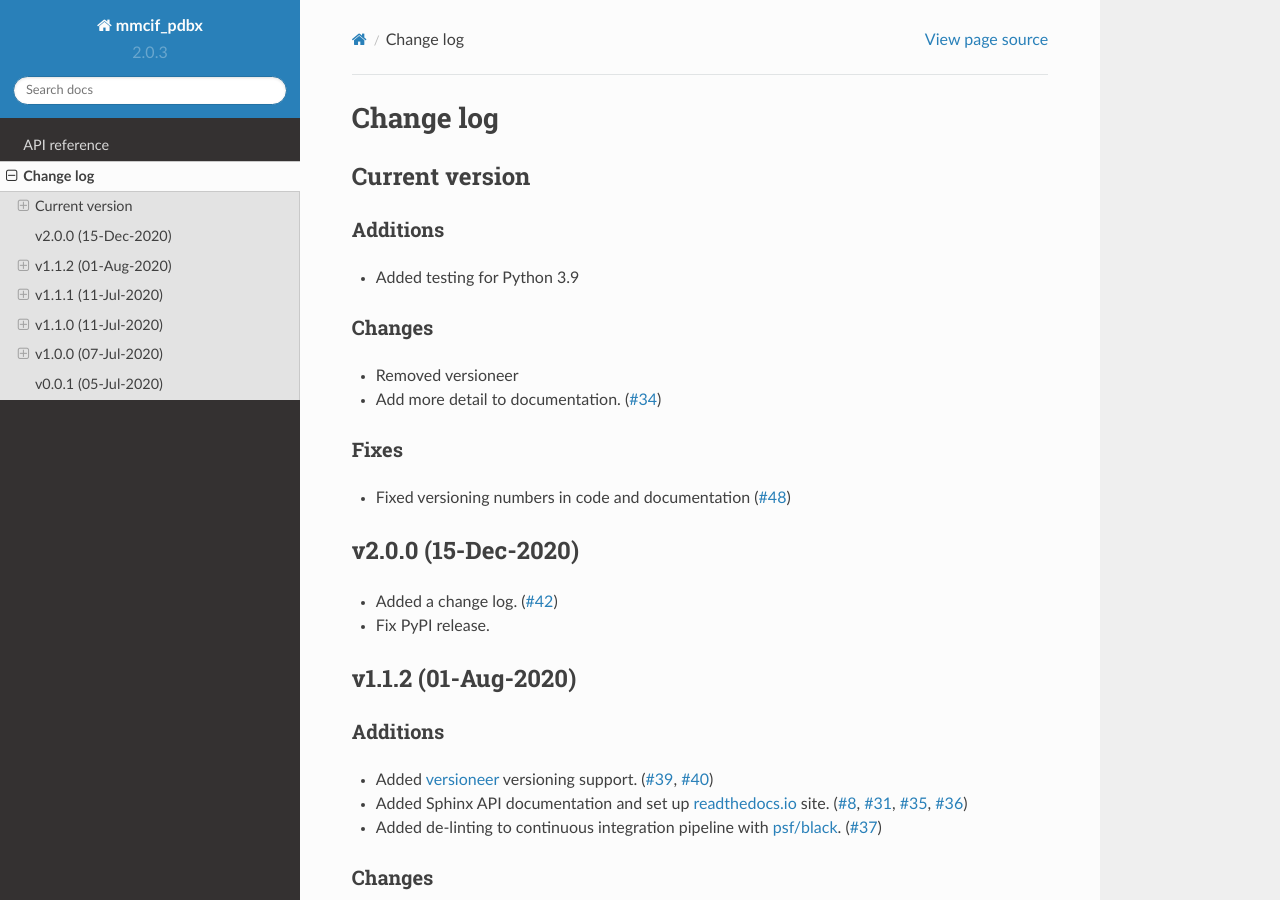
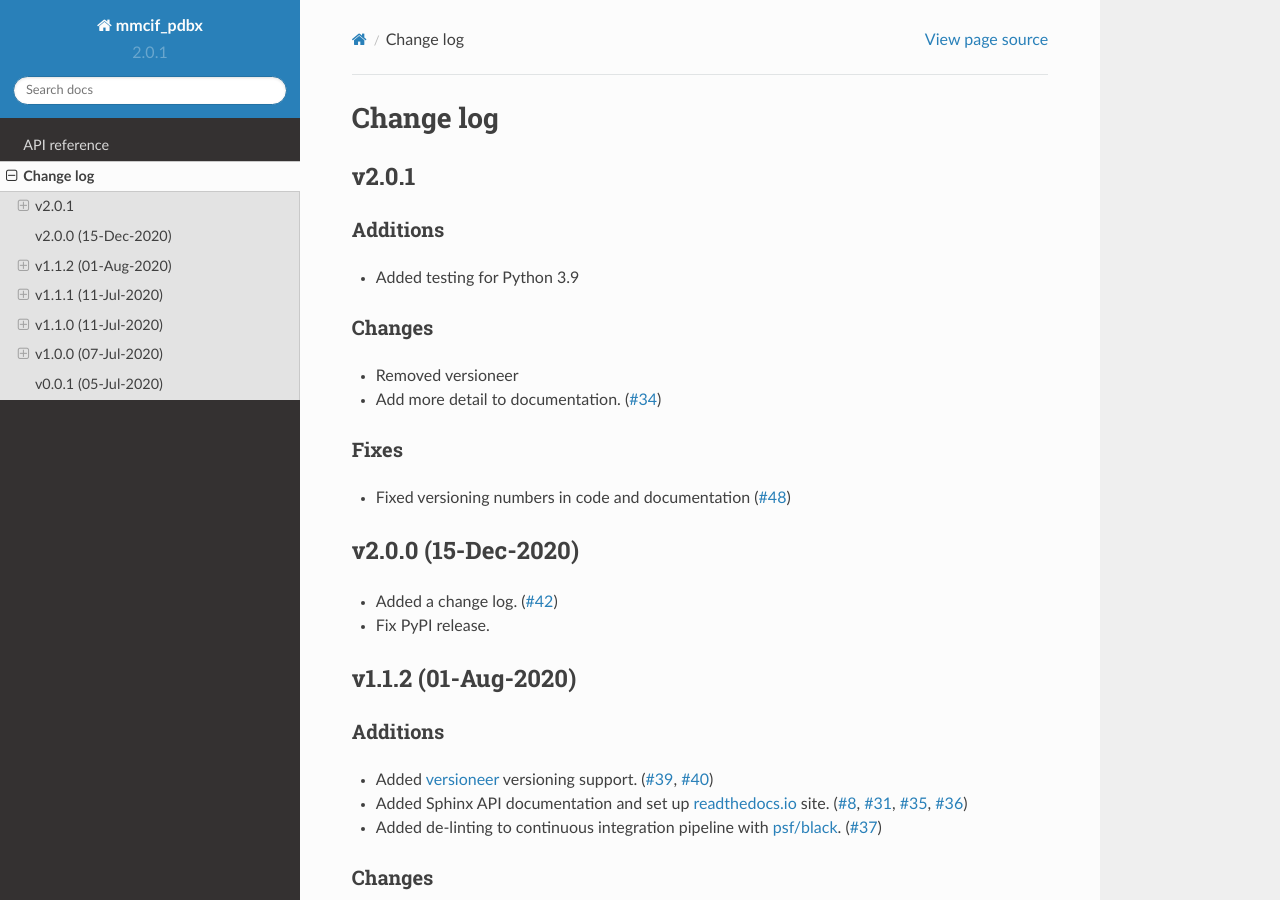
Before and after one commit to Electrostatics/mmcif_pdbx, a Sphinx documentation site: the page built from docs/changelog.rst, in a window 1280 px wide and 900 px high. Built offline with Sphinx 7.4.7 and the Read the Docs theme 2.0.0, drawn with Linux system fonts in a browser that asks for light colours.

Commit message:
Ready for v2.0.1 release?

```diff
--- a/docs/changelog.rst
+++ b/docs/changelog.rst
@@ -4,8 +4,8 @@
 Change log
 ==========
 
-Current version
-===============
+v2.0.1
+======
 
 Additions
 ---------
--- a/pdbx/_version.py
+++ b/pdbx/_version.py
@@ -7,4 +7,4 @@ Store the version here so:
 * we can import it into your module
 
 """
-__version__ = "2.0.3"
+__version__ = "2.0.1"
```
